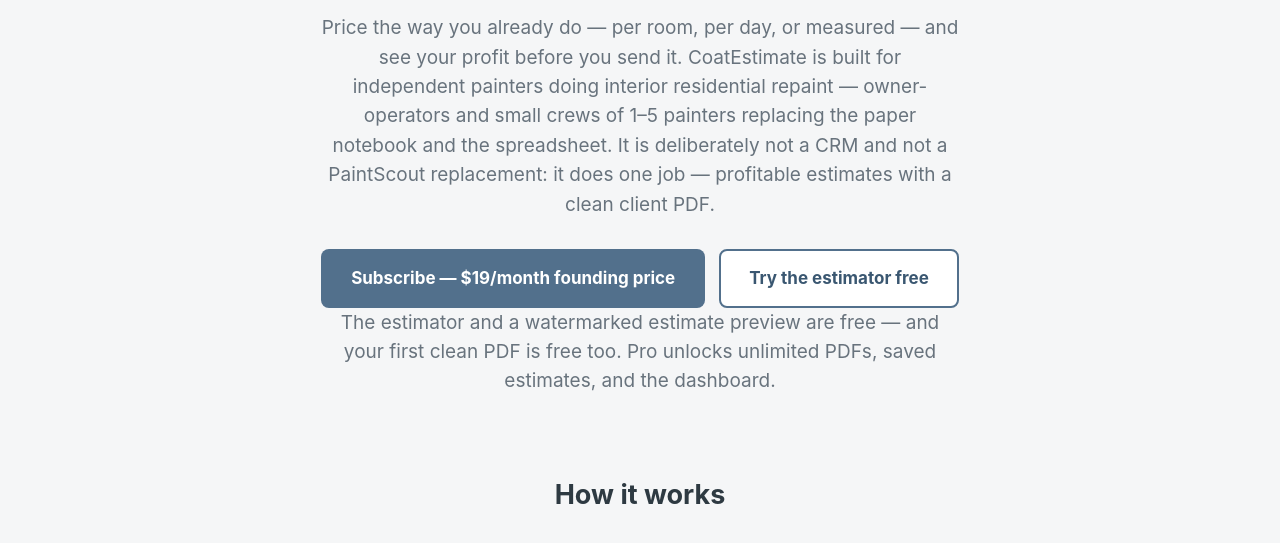
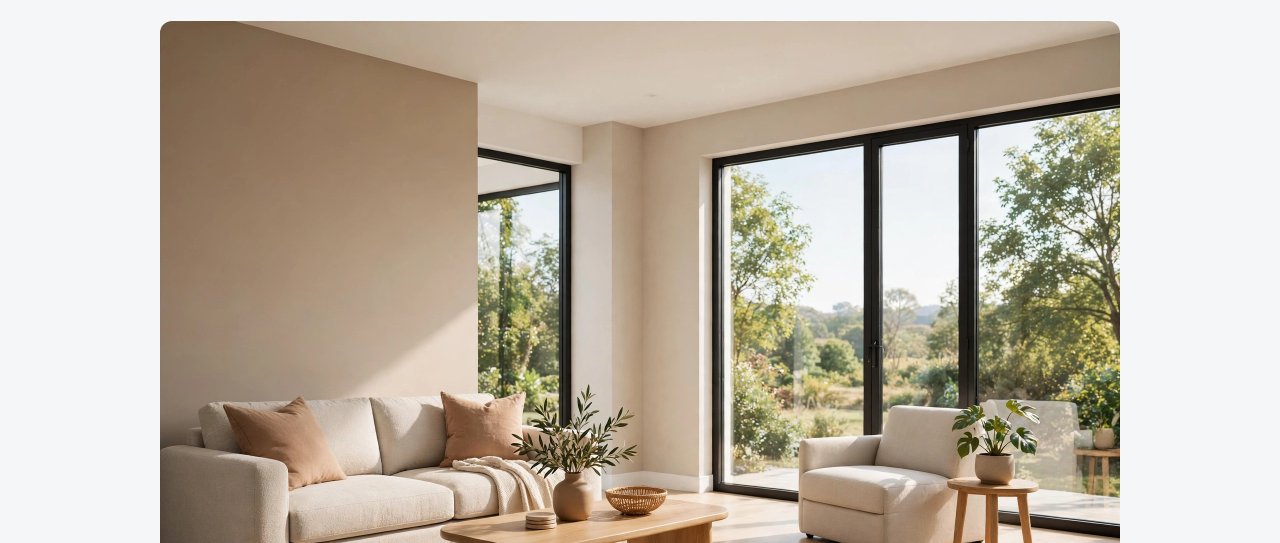
Before and after one commit to chrisla122787/coatestimate, a plain HTML site: page index.html in a window 1280 px wide. Shown: the part 179-722 px from the top of the page. Drawn offline with Linux system fonts and the light colour scheme.

Commit message:
Add hero image

```diff
--- a/index.html
+++ b/index.html
@@ -107,6 +107,7 @@
 
 <div class="hero wrap">
   <h1>Price every paint job for profit.</h1>
+  <img src="hero.webp" alt="CoatEstimate" style="width:100%;height:auto;display:block;border-radius:12px;margin:24px auto 0;">
   <p>Price the way you already do — per room, per day, or measured — and see your profit before you
      send it. CoatEstimate is built for independent painters doing interior residential repaint —
      owner-operators and small crews of 1–5 painters replacing the paper notebook and the spreadsheet.
```
Also changed, not shown: hero.webp (added).
